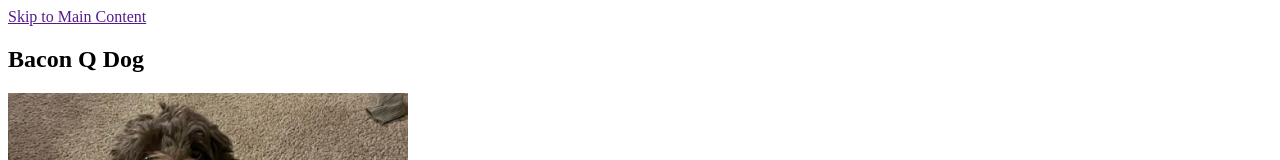
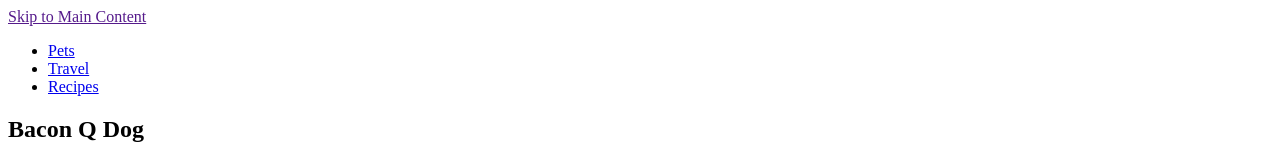
Before and after one commit to kookaren/starter_html, a plain HTML site: page index.html in a window 1280 px wide. Shown: the top 160 px of the page. Drawn offline with Linux system fonts and the light colour scheme.

Commit message:
Update index.html

```diff
--- a/index.html
+++ b/index.html
@@ -7,6 +7,11 @@
 </head>
 <body>
     <a href = "">Skip to Main Content</a>
+    <ul>
+        <li><a href = "index.html">Pets</a></li>
+        <li><a href = "travel.html">Travel</a></li>
+        <li><a href = "recipes.html">Recipes</a></li>
+    </ul>
     <main>
         <div>
             <h2>Bacon Q Dog</h2>
```
